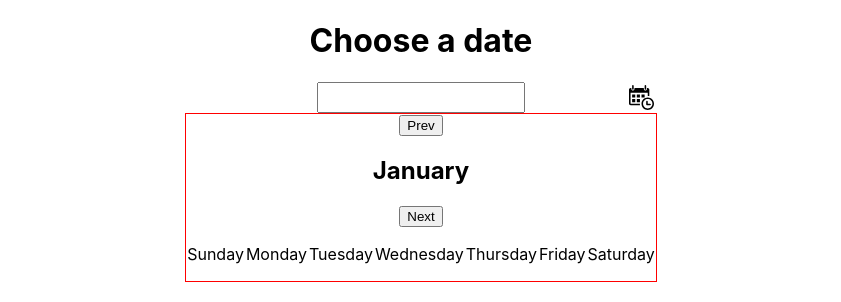
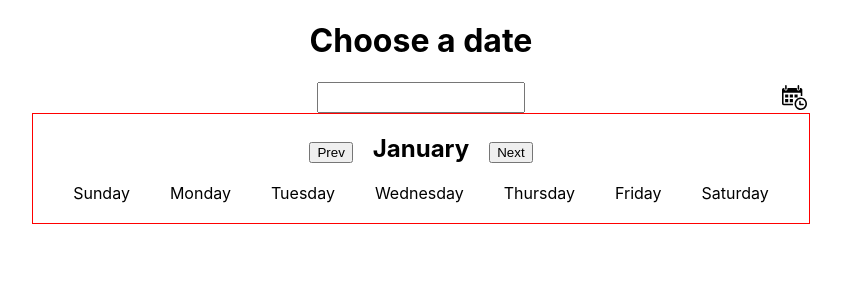
Before and after one commit to AlanaFarkas/date-picker, a React (Create React App) app: page / in a window 1280 px wide. Both pictures are taken after a click on the picture 728 px from the left and 97 px from the top of the page. Shown: the top 302 px of the page, without its empty margins (219-1060 px from the left). Built offline with nearby package versions, Linux system fonts and the light colour scheme.

Commit message:
feat: better calendar styles

```diff
--- a/src/App.js
+++ b/src/App.js
@@ -28,7 +28,7 @@ class App extends Component {
     let monthString = ALL_MONTHS[month];
 
     const dayStrings = ALL_DAYS.map((day, i) => {
-        return <td key={i}>{day}</td>
+        return <p key={i}>{day}</p>
     });
 
 
--- a/src/CalendarContainer.js
+++ b/src/CalendarContainer.js
@@ -11,7 +11,7 @@ const CalendarContainer = ({month, days, handleNext, handlePrev}) => {
             <button onClick={handleNext}>Next</button>
         </MonthContainer>
         <DaysContainer>
-            <p>{days}</p>
+            {days}
         </DaysContainer>
     </Calendar>
     )
@@ -21,13 +21,21 @@ export default CalendarContainer;
 
 const Calendar = styled.div`
     border: 1px red solid;
+    padding: 20px;
 `;
 
 const MonthContainer = styled.div`
+    margin-bottom: 20px;
 `;
 
 const Month = styled.h2`
+    display: inline;
+    margin: 0 20px;
 `;
 
 const DaysContainer = styled.div`
+    display: flex;
+    p {
+        margin: 0 20px;
+    }
 `;
```
